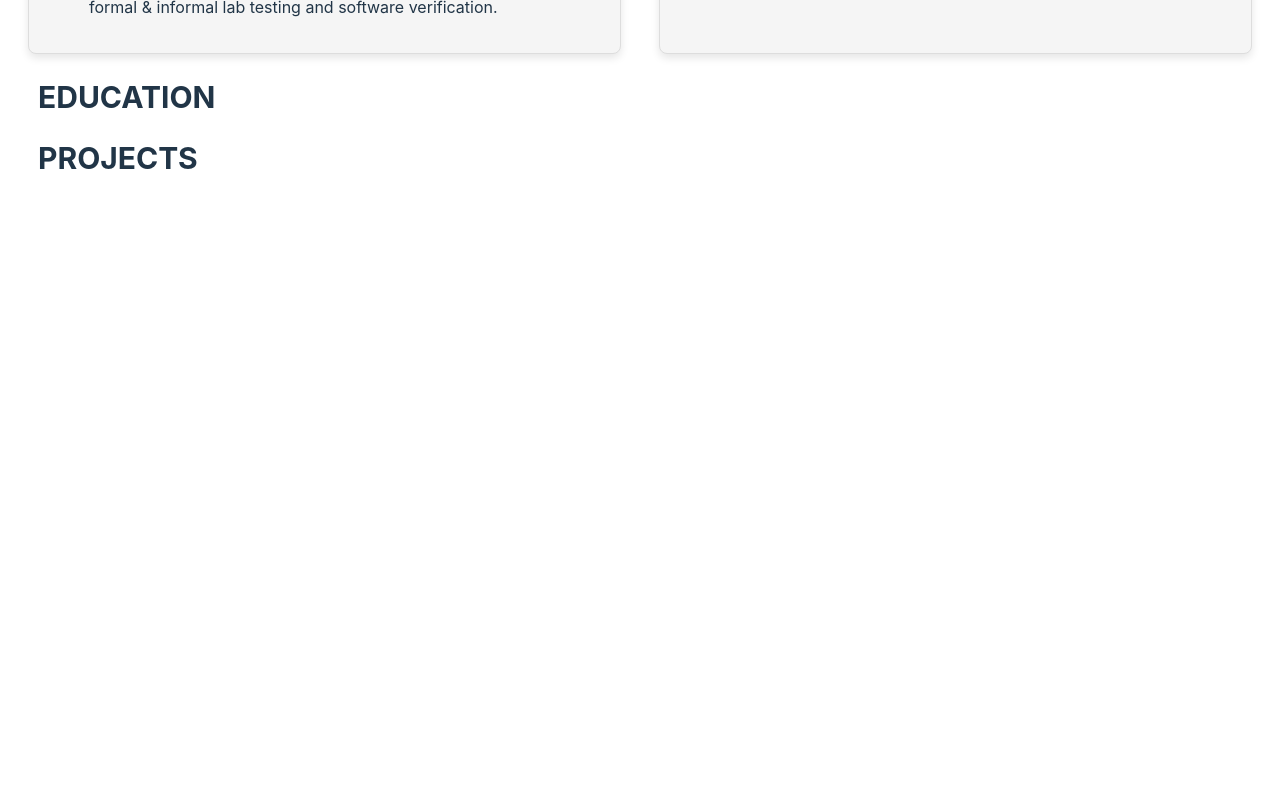
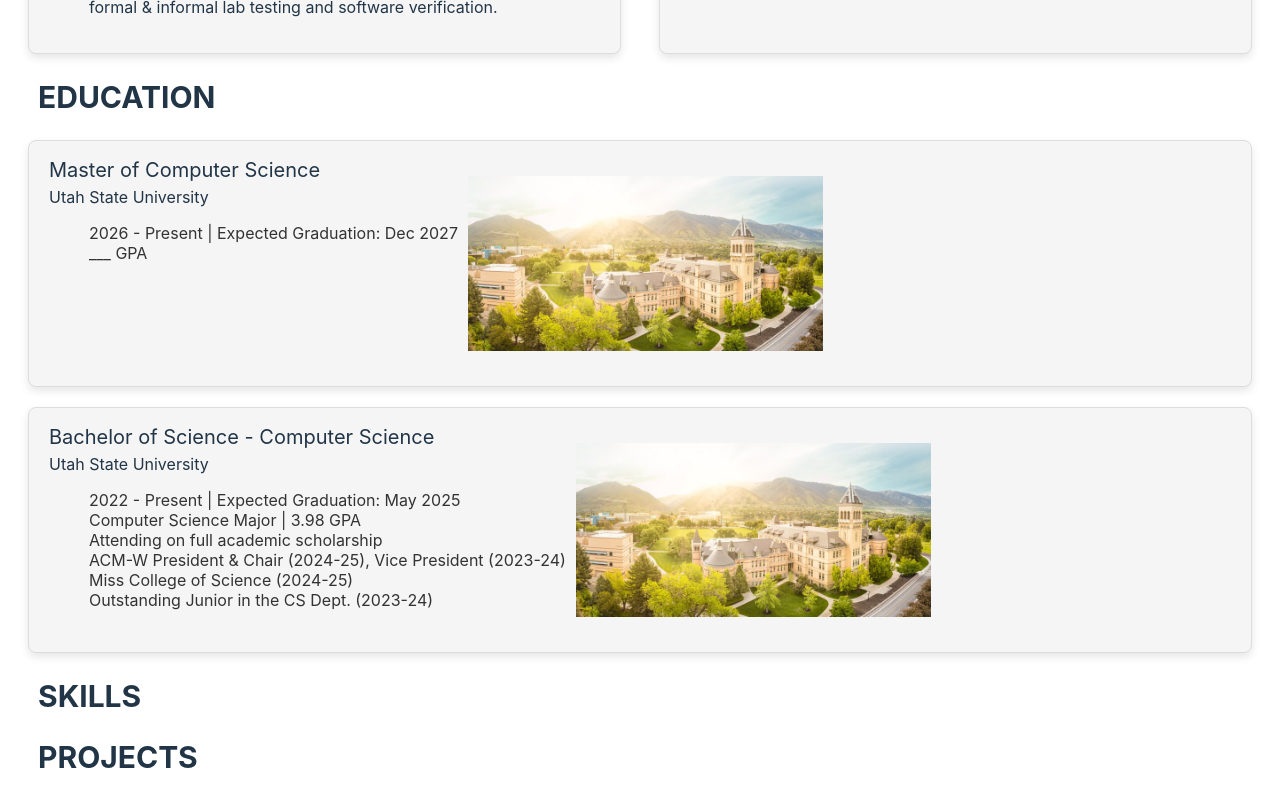
Before and after one commit to emmalynnmay/emmalynnmay.github.io, a React (Vite) app: page / in a window 1280 px wide. Shown: the part 1950-2750 px from the top of the page. Before the commit the page ends 2151 px from the top, so only its background shows below. Built offline with nearby package versions, Linux system fonts and the light colour scheme.

Commit message:
Some work on education

```diff
--- a/src/App.css
+++ b/src/App.css
@@ -158,14 +158,12 @@
   box-shadow: 0 4px 8px rgba(0, 0, 0, 0.1);
 }
 
-/* Image inside the box */
 .box-image {
   width: 90%;
   object-fit: cover;
   margin-bottom: -5px;
 }
 
-/* Title, subtitle, and content styles */
 .box-title {
   font-size: 2rem;
   margin-bottom: -5px;
@@ -186,3 +184,46 @@
 .experience-list {
   text-align: left;
 }
+
+.ed-box-container {
+  margin: 20px;
+}
+
+.ed-box {
+  background-color: #f5f5f5;
+  padding: 20px;
+  border: 1px solid #ddd;
+  border-radius: 8px;
+  text-align: left;
+  box-shadow: 0 4px 8px rgba(0, 0, 0, 0.1);
+  display: flex;
+  margin-bottom: 20px;
+}
+
+.ed-box-image {
+  width: 30%;
+  object-fit: cover;
+  padding-right: 0px;
+  padding-left: 10px;
+  padding-top: 15px;
+  padding-bottom: 15px;
+}
+
+.ed-box-title {
+  font-size: 1.25rem;
+  margin-bottom: -5px;
+  margin-top: -3px;
+  font-weight: normal;
+}
+
+.ed-box-subtitle {
+  font-size: 1rem;
+  margin-top: 10px;
+  font-weight: normal;
+}
+
+.ed-experience-list {
+  font-size: 1rem;
+  color: #333;
+  list-style-type: none;
+}
--- a/src/App.tsx
+++ b/src/App.tsx
@@ -5,6 +5,7 @@ import Graphics from './components/Graphics'
 import About from './components/About'
 import Experience from './components/Experience'
 import Education from './components/Education'
+import Skills from './components/Skills'
 import Projects from './components/Projects'
 
 function App() {
@@ -17,6 +18,7 @@ function App() {
       <div id="about_tag"><About/></div>
       <div id="experience_tag"><Experience/></div>
       <div id="education_tag"><Education/></div>
+      <div id="skills_tag"><Skills/></div>
       <div id="projects_tag"><Projects/></div>
     </>
   )
--- a/src/components/Education.tsx
+++ b/src/components/Education.tsx
@@ -1,9 +1,59 @@
+
+import usu from '../assets/usu.jpeg'
+
+interface BoxProps {
+  imageSrc: string;
+  title: string;
+  subtitle: string;
+  content: [string];
+}
+
+const Box: React.FC<BoxProps> = ({ imageSrc, title, subtitle, content }) => {
+
+  return (
+    <div className="ed-box">
+      <div>
+        <h2 className="ed-box-title">{title}</h2>
+        <h3 className="ed-box-subtitle">{subtitle}</h3>
+        <ul className="ed-experience-list">
+          {content.map((item) => {
+            return (
+              <li>{item}</li>
+            )
+          })}
+        </ul>
+      </div>
+      <img src={imageSrc} alt={title} className="ed-box-image" />
+    </div>
+  );
+};
 
 function Education() {
 
     return (
       <>
         <h2 className="section-header">EDUCATION</h2>
+
+        <div className="ed-box-container">
+          <Box
+            imageSrc={usu}
+            title="Master of Computer Science"
+            subtitle="Utah State University"
+            content={["2026 - Present  |  Expected Graduation: Dec 2027",
+            "___ GPA"]}
+          />
+          <Box
+            imageSrc={usu}
+            title="Bachelor of Science - Computer Science"
+            subtitle="Utah State University"
+            content={["2022 - Present  |  Expected Graduation: May 2025",
+            "Computer Science Major  |  3.98 GPA",
+            "Attending on full academic scholarship",
+            "ACM-W President & Chair (2024-25), Vice President (2023-24)",
+            "Miss College of Science (2024-25)",
+            "Outstanding Junior in the CS Dept. (2023-24)"]}
+          />
+        </div>
       </>
     )
   }
--- a/src/components/Experience.tsx
+++ b/src/components/Experience.tsx
@@ -1,6 +1,6 @@
 
 import l3harris from '../assets/l3harris.jpeg'
-import usu from '../assets/usu.jpg'
+import usu from '../assets/ufc-presentation.jpg'
 
 interface BoxProps {
   imageSrc: string;
--- a/src/components/NavHeader.tsx
+++ b/src/components/NavHeader.tsx
@@ -13,7 +13,8 @@ function NavHeader() {
             <ul className="navbar-links">
                 <li><a href="#about_tag">About</a></li>
                 <li><a href="#experience_tag">Experience</a></li>
-                <li><a href="#education_tag">Education & Skills</a></li>
+                <li><a href="#education_tag">Education</a></li>
+                <li><a href="#skills_tag">Skills</a></li>
                 <li><a href="#projects_tag">Projects</a></li>
                 <li><a href="/">Resume</a></li>
             </ul>
--- /dev/null
+++ b/src/components/Skills.tsx
@@ -0,0 +1,11 @@
+
+function Skills() {
+
+    return (
+      <>
+        <h2 className="section-header">SKILLS</h2>
+      </>
+    )
+  }
+
+  export default Skills
```
Also changed, not shown: src/assets/ufc-presentation.jpg (renamed from src/assets/usu.jpg), src/assets/usu.jpeg (added).
